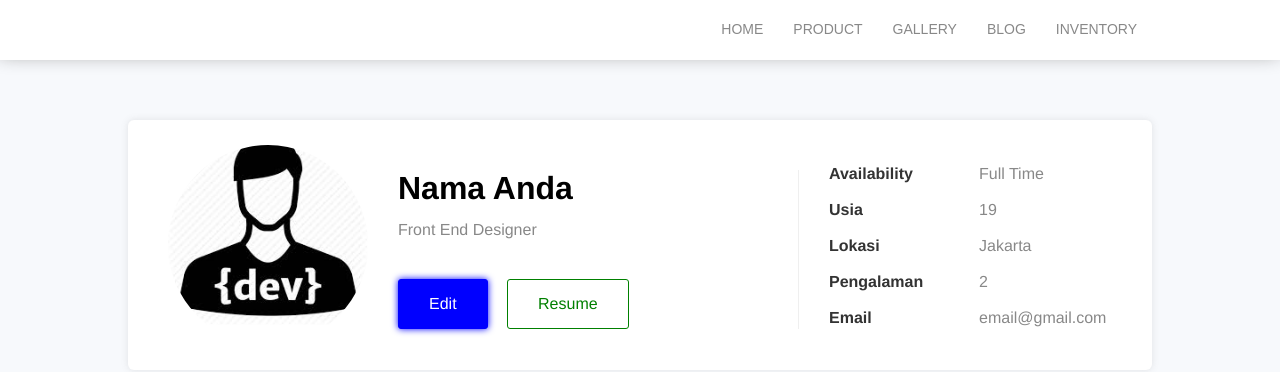
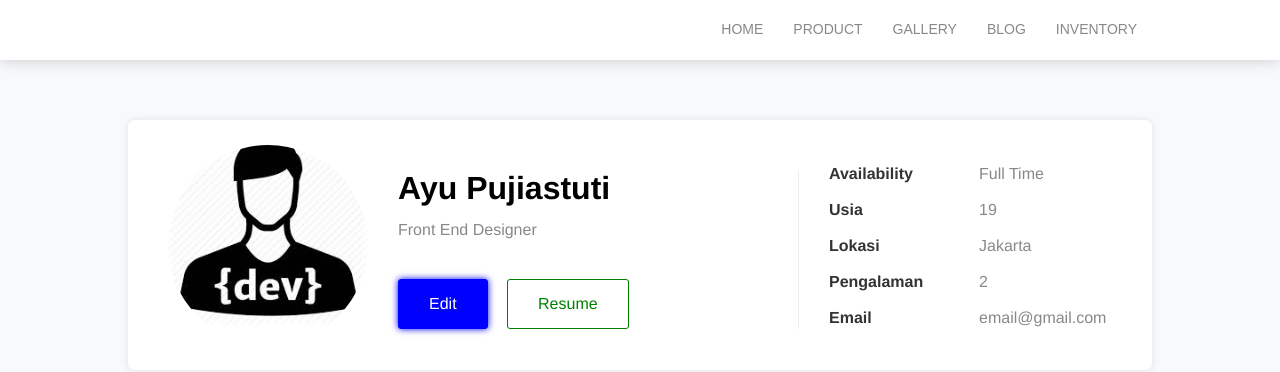
Before and after one commit to AYPJAS/belajarweb, a plain HTML site: page index.html in a window 1280 px wide. Drawn offline with Linux system fonts and the light colour scheme; files whose address does not match are found by name.

Commit message:
data baru

```diff
--- a/index.html
+++ b/index.html
@@ -42,7 +42,7 @@
                 kita kasih atribut onclick=editForm pada button edit
 
                 -->
-                <h1 id="pName">Nama Anda</h1>
+                <h1 id="pName">Ayu Pujiastuti</h1>
                 <p id="pRole">Front End Designer</p>
                 <a href="#input-form" class="button bg-blue" onclick="editForm()">Edit</a>
                 <a href="#" class="button border-green">Resume</a>
```
